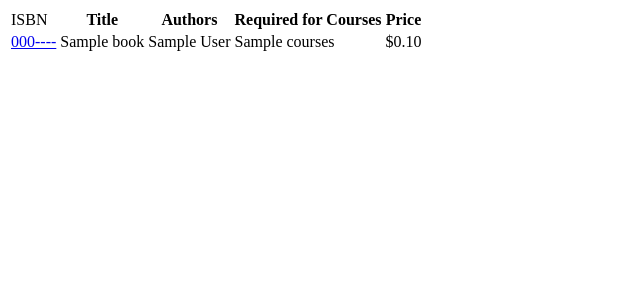
After one commit to MrDOS/wanshitong, a PHP site: template templates/books.phtml in a window 1280 px wide. The commit adds this page. Shown: the top 300 px of the page, without its empty margins (0-640 px from the left). Run offline with PHP 8.4, Linux system fonts and the light colour scheme; the template is opened without the code that fills it: most values are stand-ins (such as "Sample title", 1, 10 or a date in 2020); some libraries are stand-ins or nearby versions.

Commit message:
Basic books display.

```diff
--- /dev/null
+++ b/templates/books.phtml
@@ -0,0 +1,22 @@
+<table>
+    <thead>
+        <tr>
+            <td>ISBN</td>
+            <th>Title</th>
+            <th>Authors</th>
+            <th>Required for Courses</th>
+            <th>Price</th>
+        </tr>
+    </thead>
+    <tbody>
+<?php foreach($books as $book): ?>
+        <tr>
+            <td><a href="<?= ROOT_URL ?>/book/<?= $book->isbn ?>"><?= sprintf("%s-%s-%s-%s-%s", substr($book->isbn, 0, 3), substr($book->isbn, 3, 1), substr($book->isbn, 4, 2), substr($book->isbn, 6, 6), substr($book->isbn, 12, 1)) ?></a></td>
+            <td><?= $book->title ?></td>
+            <td><?= $book->authors ?></td>
+            <td><?= $book->courses ?></td>
+            <td>$<?= sprintf("%d.%02d", $book->price / 100, $book->price % 100) ?></td>
+        </tr>
+<?php endforeach; ?>
+    </tbody>
+</table>
```
Also changed, not shown: engine/wanshitong/controllers/BooksController.php (added, +29 -0 lines), index.php (+17 -0 lines).
